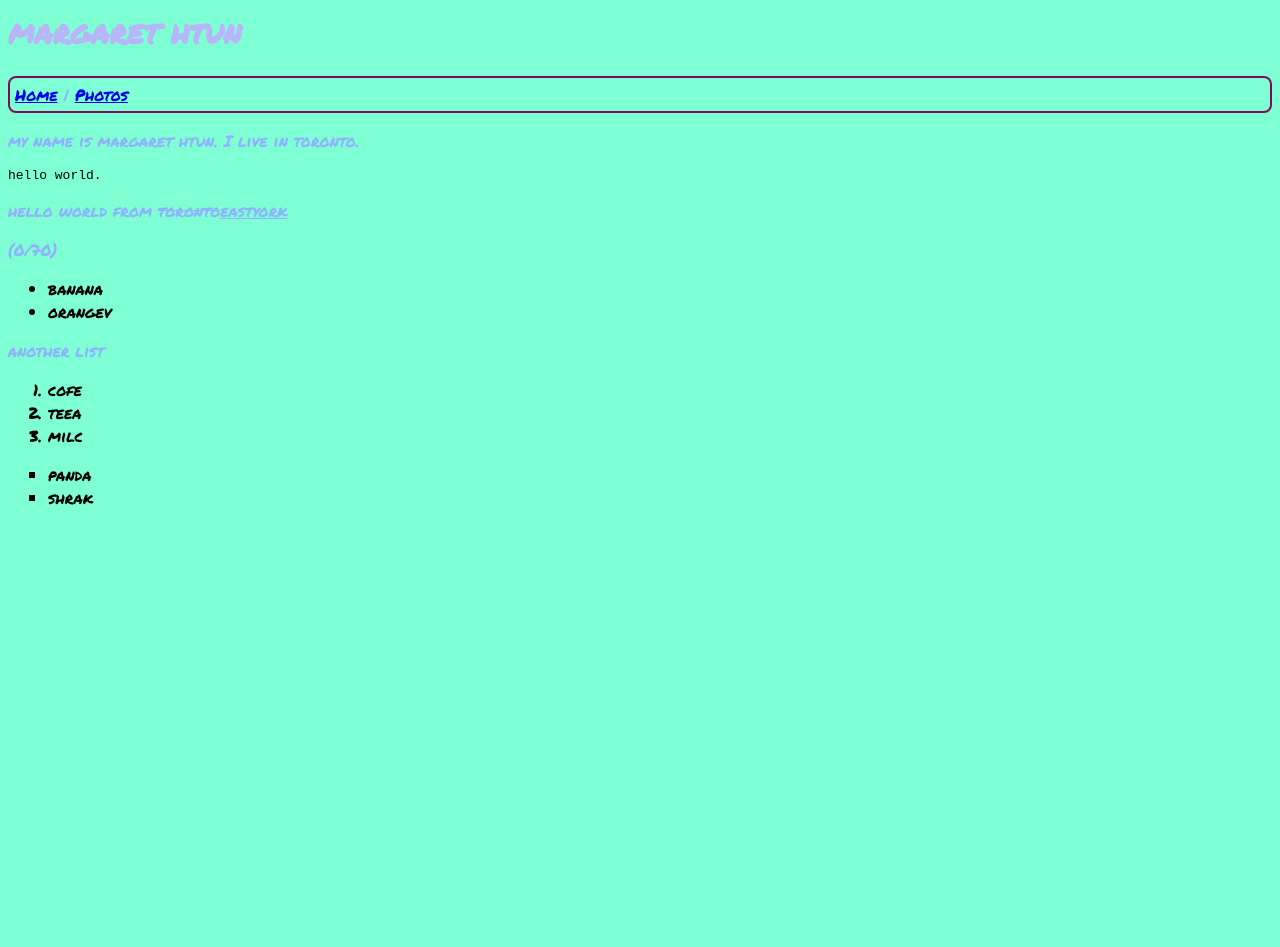
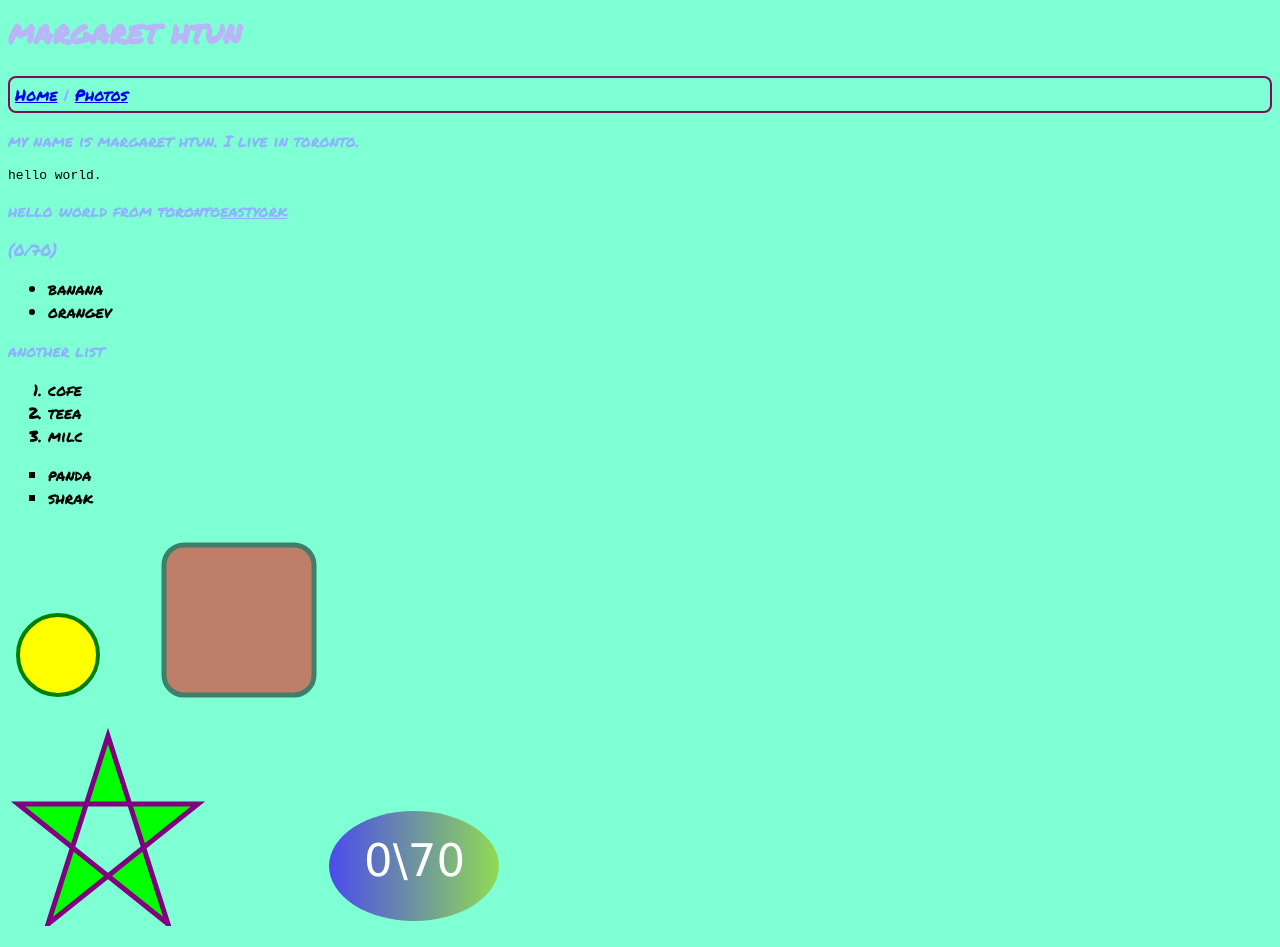
Before and after one commit to margarethtun/margarethtun.github.io, a plain HTML site: page index.html in a window 1280 px wide. Before the commit the page ends 800 px from the top, so only its background shows below. Drawn offline with Linux system fonts and the light colour scheme.

Commit message:
drawing some figures

```diff
--- a/index.html
+++ b/index.html
@@ -56,6 +56,34 @@
                 shrak
             </li>
         </ul>
+        <p>
+            <svg width="100" height="100">
+                <circle cx="50" cy="50" r="40" stroke="green" stroke-width="4" fill="yellow" />
+            </svg>
+            <svg width="400" height="180">
+                <rect x="50" y="20" rx="20" ry="20" width="150" height="150"
+                style="fill:red;stroke:black;stroke-width:5;opacity:0.5" />
+            </svg>
+        </p>
+
+        <p>
+            <svg width="300" height="200">
+                <polygon points="100,10 40,198 190,78 10,78 160,198"
+                style="fill:lime;stroke:purple;stroke-width:5;fill-rule:evenodd;" />
+              </svg>
+              <svg height="130" width="500">
+                <defs>
+                  <linearGradient id="grad1" x1="0%" y1="0%" x2="100%" y2="0%">
+                    <stop offset="0%" style="stop-color:rgb(75, 75, 236);stop-opacity:1" />
+                    <stop offset="100%" style="stop-color:rgb(144, 219, 83);stop-opacity:1" />
+                  </linearGradient>
+                </defs>
+                <ellipse cx="100" cy="70" rx="85" ry="55" fill="url(#grad1)" />
+                <text fill="#ffffff" font-size="45" font-family="Verdana" x="50" y="80">0\70</text>
+                Sorry, your browser does not support inline SVG.
+              </svg>
+
+        </p>
 
     </body>
 </html>
```
